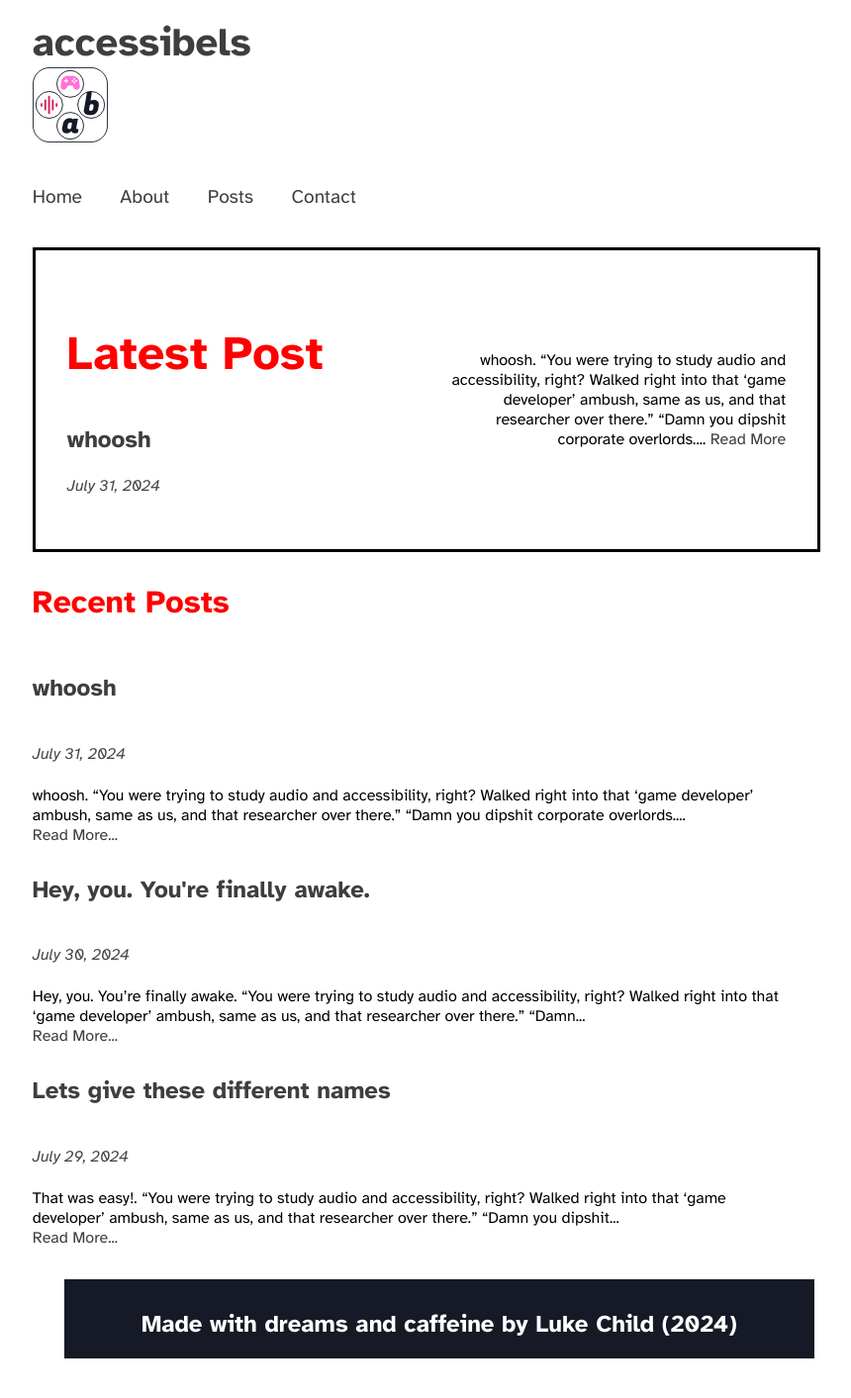
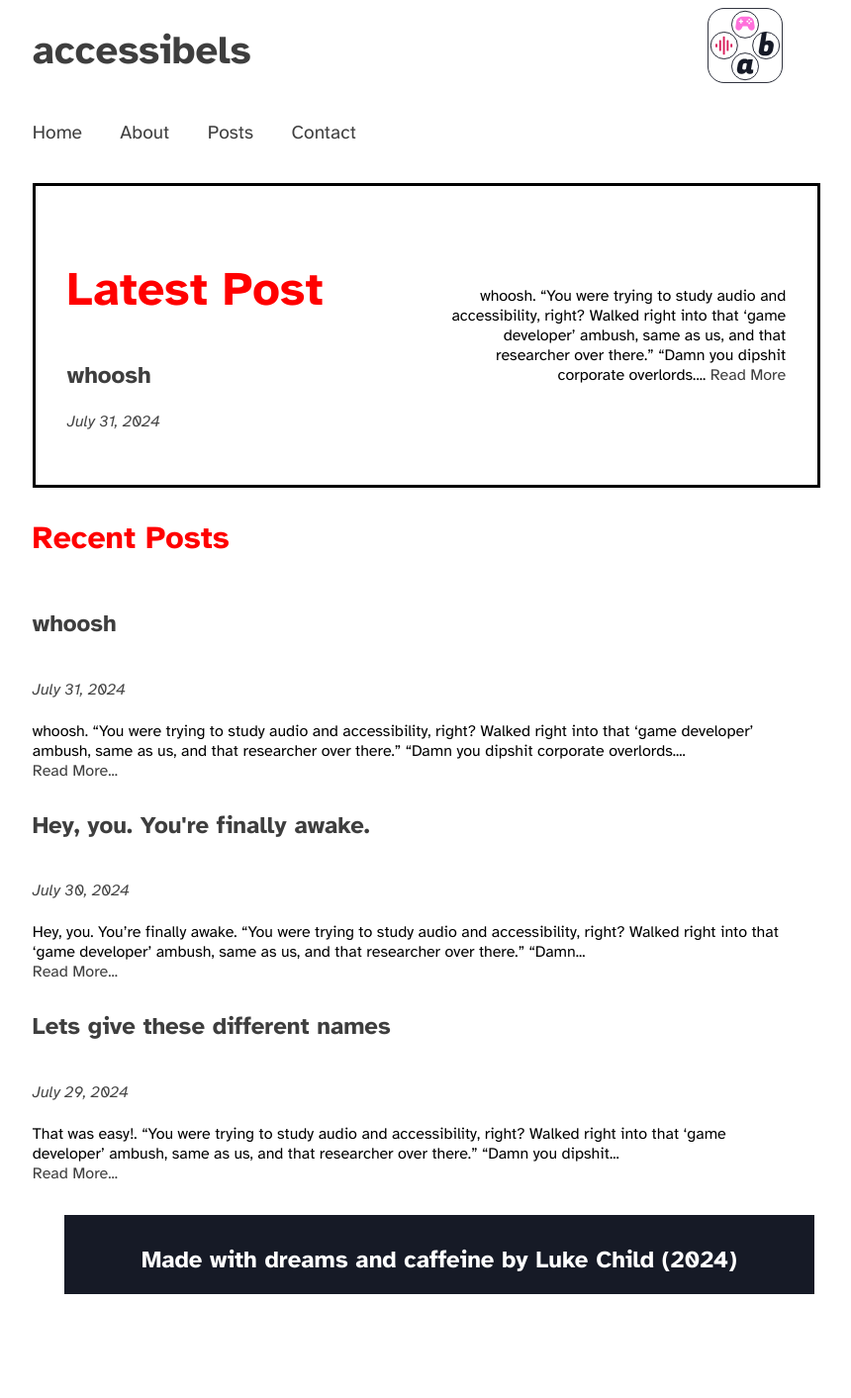
Before and after one commit to Accessibels/accessibels.github.io, a Jekyll site: the page built from index.markdown, in a window 1280 px wide. Shown: the whole page at 99% size, without its empty margins (228-1088 px from the left). Built offline with Jekyll 4.4.1, drawn with Linux system fonts in a browser that asks for light colours; our own code applies the rules of GitHub Pages for plain Markdown files; after the commit the page ends 1348 px from its top, so only the background shows below that.

Commit message:
adding graphic to header bar

```diff
--- a/_includes/nav.html
+++ b/_includes/nav.html
@@ -1,9 +1,9 @@
 <div>
 
-
-  <h1 class="site-title">{{ site.title }}‍</h1>
-  <img class="site-logo" src="/assets/Square Logo.svg" alt="square logo for Accessibels. 4 Circles arranged in the shape of controller buttons. Up button is a pink game controller. Right button is the letter b. Down button is the letter a. Left button is a red sound wave">
-
+  <div class="site-top">
+    <h1 class="site-title">{{ site.title }}‍</h1>
+    <img class="site-logo" src="/assets/Square Logo.svg" alt="square logo for Accessibels. 4 Circles arranged in the shape of controller buttons. Up button is a pink game controller. Right button is the letter b. Down button is the letter a. Left button is a red sound wave">
+  </div>
 
     {% if site.nav-links %}
     <nav>
--- a/assets/stylesheets/main.scss
+++ b/assets/stylesheets/main.scss
@@ -69,6 +69,15 @@
   line-height: 150%;
   color: #444;
   margin: 1.25rem 0;
+}
+
+.site-top
+{
+  display: flex;
+  flex-flow: row wrap;
+  justify-content: space-between;
+  align-items: center;
+  align-content: center;
 }
 
 .site-title , .post-title {
```
